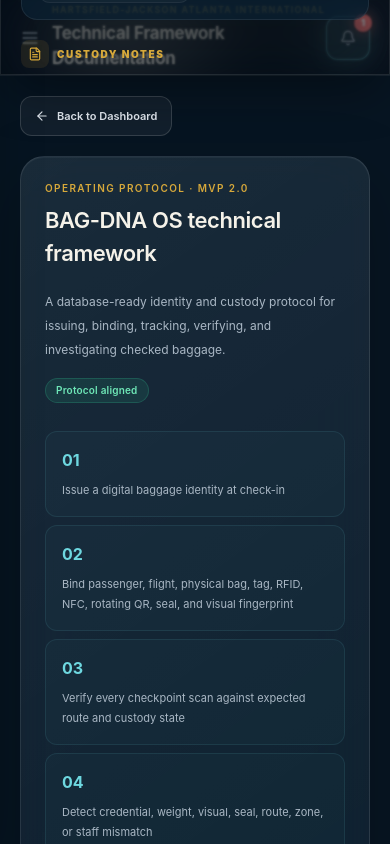
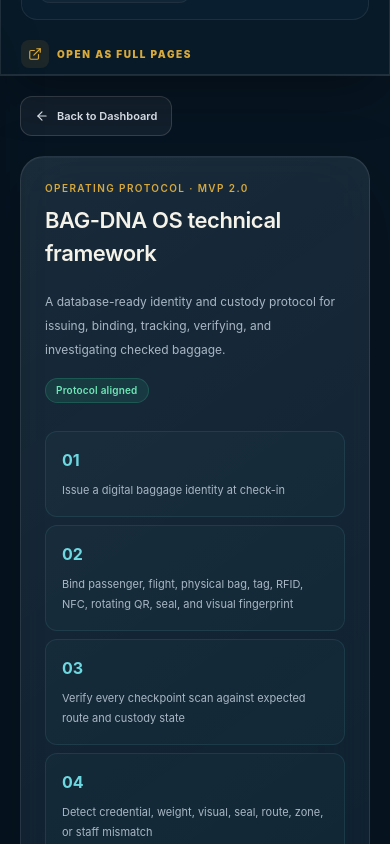
Before and after one commit to Omoluabi1003/bag-dna-os, a Next.js app: page /docs in a window 390 px wide. Both pictures are taken after a click on the button "Open checkpoint alerts and verification history". Shown: the top 844 px of the page. Built offline with nearby package versions, Linux system fonts and the light colour scheme.

Commit message:
Fix checkpoint intelligence drawer overlay

```diff
--- a/components/notifications/NotificationAlertCenter.tsx
+++ b/components/notifications/NotificationAlertCenter.tsx
@@ -1,6 +1,7 @@
 "use client";
 
-import { Bell, CheckCircle2, Clock3, FileText, ShieldAlert, X } from "lucide-react";
+import { Bell, CheckCircle2, Clock3, ExternalLink, FileText, ShieldAlert, X } from "lucide-react";
+import Link from "next/link";
 import { useEffect, useMemo, useRef, useState } from "react";
 import { useModalManager } from "@/components/ui/ModalManager";
 
@@ -132,13 +133,14 @@ export function NotificationAlertCenter({
         </span>
       </button>
 
-      <div
-        aria-hidden={!isAlertCenterOpen}
-        className={`fixed inset-0 z-[70] bg-black/25 backdrop-blur-[1px] transition-opacity duration-[180ms] ${
-          isAlertCenterOpen ? "pointer-events-auto opacity-100" : "pointer-events-none opacity-0"
-        }`}
-        onClick={closeAlertCenter}
-      />
+      {isAlertCenterOpen && (
+        <button
+          type="button"
+          aria-label="Close checkpoint intelligence backdrop"
+          className="fixed inset-0 z-[70] cursor-default bg-black/70 backdrop-blur-[2px] transition-opacity duration-[180ms]"
+          onClick={closeAlertCenter}
+        />
+      )}
 
       <aside
         role={isAlertCenterOpen ? "dialog" : undefined}
@@ -146,7 +148,7 @@ export function NotificationAlertCenter({
         aria-hidden={!isAlertCenterOpen}
         inert={!isAlertCenterOpen ? true : undefined}
         aria-labelledby="checkpoint-intelligence-title"
-        className={`fixed inset-x-0 bottom-0 z-[90] max-h-[86vh] overflow-hidden overscroll-contain rounded-t-[28px] border border-white/[.10] bg-[#081927]/98 shadow-2xl shadow-black/40 backdrop-blur-2xl transition-transform duration-[180ms] md:inset-y-0 md:left-auto md:right-0 md:max-h-none md:w-[380px] md:rounded-l-[28px] md:rounded-r-none ${
+        className={`fixed inset-x-0 bottom-0 z-[90] max-h-[86vh] overflow-hidden overscroll-contain rounded-t-[28px] border border-white/[.10] bg-[#081927] shadow-2xl shadow-black/40 ring-1 ring-cyan/10 transition-transform duration-[180ms] md:inset-y-0 md:left-auto md:right-0 md:max-h-none md:w-[380px] md:rounded-l-[28px] md:rounded-r-none ${
           isAlertCenterOpen ? "pointer-events-auto translate-y-0 md:translate-x-0" : "pointer-events-none translate-y-full md:translate-x-full md:translate-y-0"
         }`}
         onClick={(event) => event.stopPropagation()}
@@ -228,6 +230,22 @@ export function NotificationAlertCenter({
               )}
             </section>
 
+
+            <section>
+              <SectionHeading icon={<ExternalLink size={14} />} label="Open as full pages" />
+              <div className="grid gap-2">
+                <DrawerPageLink href="/verification-center" onNavigate={closeAlertCenter}>
+                  Verification Center
+                </DrawerPageLink>
+                <DrawerPageLink href="/custody" onNavigate={closeAlertCenter}>
+                  Custody Control
+                </DrawerPageLink>
+                <DrawerPageLink href="/scanner" onNavigate={closeAlertCenter}>
+                  Live Checkpoint Scanner
+                </DrawerPageLink>
+              </div>
+            </section>
+
             <section>
               <SectionHeading icon={<FileText size={14} />} label="Custody Notes" />
               {custodyNotes.length === 0 ? (
@@ -271,3 +289,16 @@ function EventMeta({ label, value, highlight = false }: { label: string; value:
     </div>
   );
 }
+
+function DrawerPageLink({ href, onNavigate, children }: { href: string; onNavigate: () => void; children: React.ReactNode }) {
+  return (
+    <Link
+      href={href}
+      onClick={onNavigate}
+      className="flex items-center justify-between rounded-2xl border border-cyan/15 bg-cyan/[.08] px-4 py-3 text-xs font-bold text-ivory transition hover:border-cyan/35 hover:bg-cyan/[.13]"
+    >
+      <span>{children}</span>
+      <ExternalLink size={13} className="text-cyan" />
+    </Link>
+  );
+}
```
Also changed, not shown: 1 other file (tests, documents, lock files or other folders).
